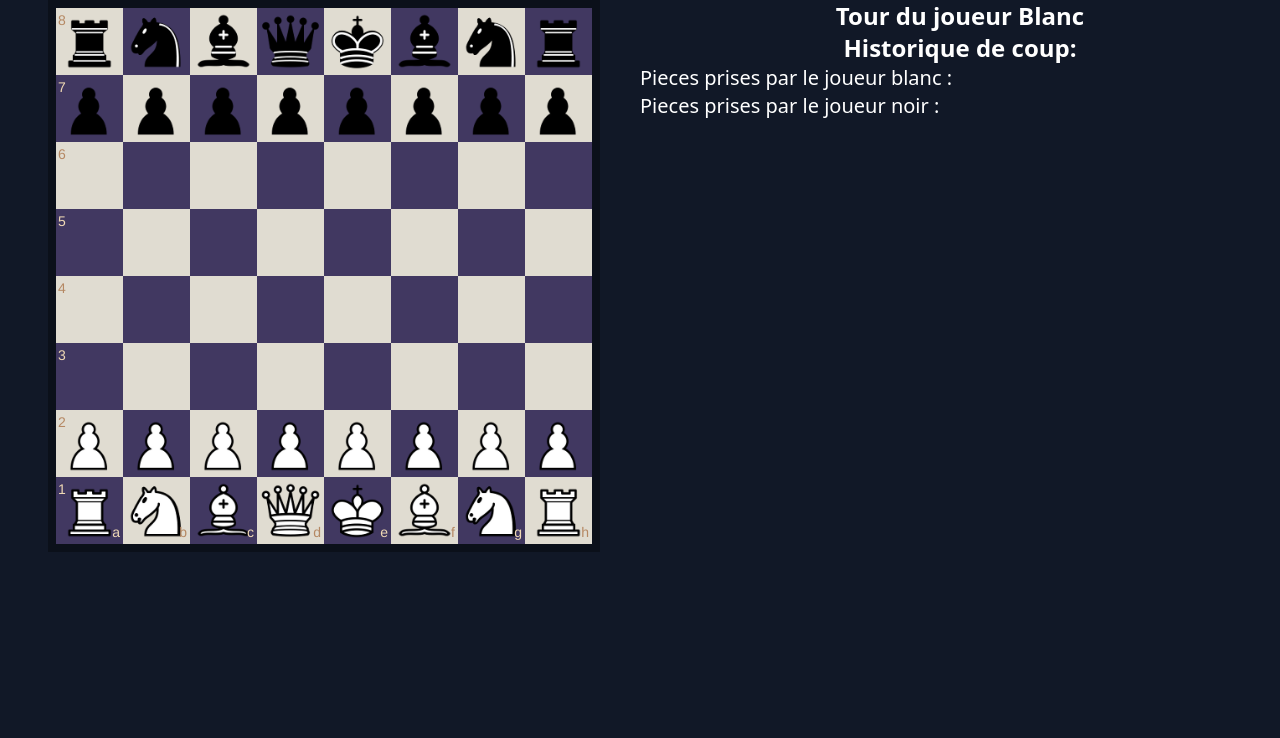
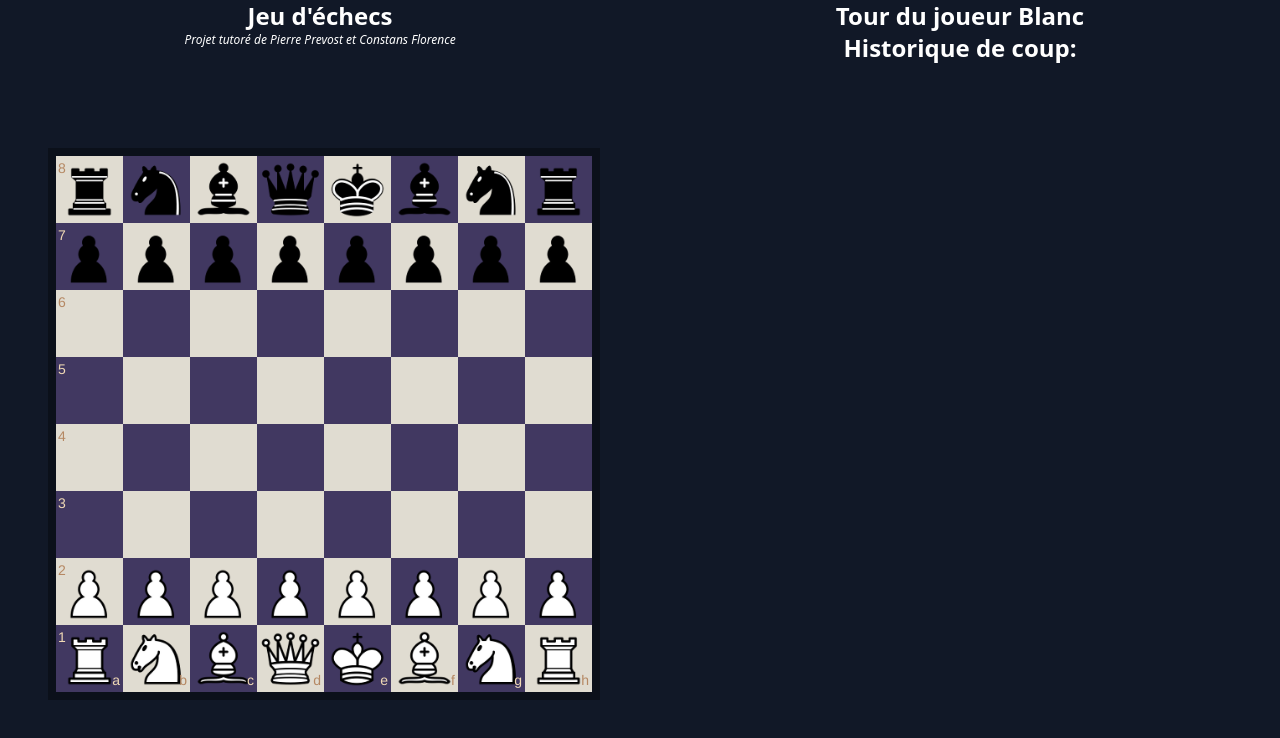
Before and after one commit to FLEP-IUT/chess, a plain HTML site: page index.html in a window 1280 px wide. Drawn offline with nearby package versions, Linux system fonts and the light colour scheme.

Commit message:
board pos + text

```diff
--- a/index.html
+++ b/index.html
@@ -16,7 +16,10 @@
     <div class="w-screen h-screen bg-gray-900 overflow-hidden">
         <div class="w-full h-full flex flex-row">
             <div class="w-1/2 h-full flex flex-col">
-                <div>
+                <p class="text-2xl text-white font-black text-center">Jeu d'échecs</p>
+                <p class="text-xs text-white italic text-center">Projet tutoré de Pierre Prevost et Constans Florence</p>
+
+                <div class="my-auto">
                     <div id="chessboard" class="m-auto" style="width: 85%;"></div>
                 </div>
                 <div class="flex flex-row">
@@ -30,11 +33,11 @@
                 <label class="text-2xl text-white font-black mx-auto">Historique de coup:</label>
                 <ul id="history" class="text-md text-white overflow-auto flex flex-col-reverse mx-auto mh-50"></ul>
                 <div class="flex flex-col">
-                    <div class="flex flex-col">
+                    <div class="flex flex-col hidden" id="takenPiecesDivWhite">
                         <p class="text-white text-xl">Pieces prises par le joueur blanc :</p>
                         <ul id="takenPiecesListWhite" class="flex flex-row"></ul>
                     </div>
-                    <div class="flex flex-col">
+                    <div class="flex flex-col hidden" id="takenPiecesDivBlack">
                         <p class="text-white text-xl">Pieces prises par le joueur noir :</p>
                         <ul id="takenPiecesListBlack" class="flex flex-row"></ul>
                     </div>
--- a/js/app.js
+++ b/js/app.js
@@ -168,6 +168,9 @@ function onDrop(source, target) {
         const takenPiecesList = document.getElementById("takenPiecesList"+getColorFromLetter(move.color));
         pieceToAdd.innerHTML = "<img src='img/chesspieces/wikipedia/"+colorCaptured+pieceCaptured.toUpperCase()+".png' />";
         takenPiecesList.appendChild(pieceToAdd);
+        if (takenPiecesList.getElementsByTagName("li").length > 0) {
+          document.getElementById("takenPiecesDiv"+getColorFromLetter(move.color)).style.display = "flex";
+        }
       }
 
       const confirmButton = document.getElementById("confirmButton");
```
